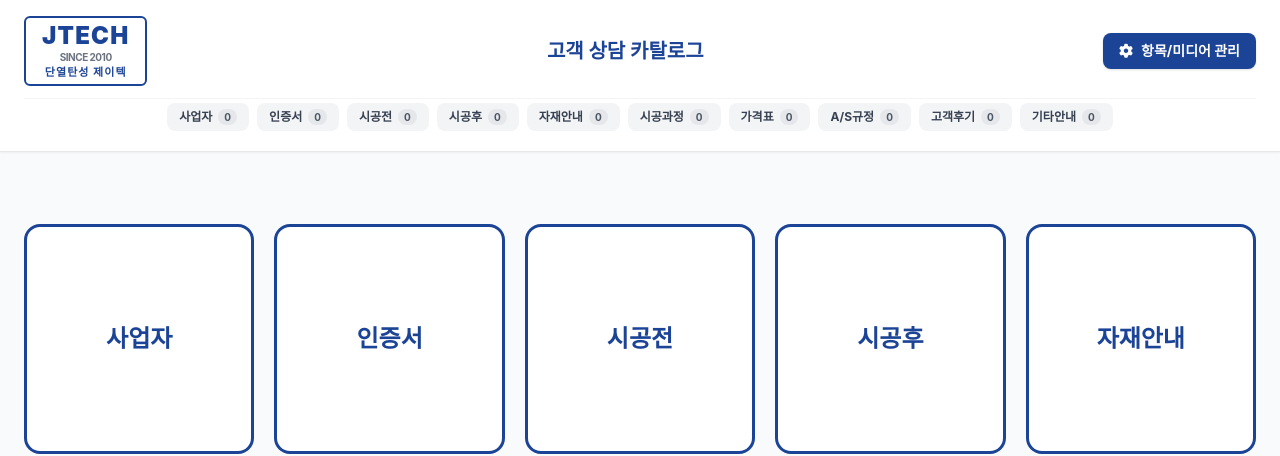
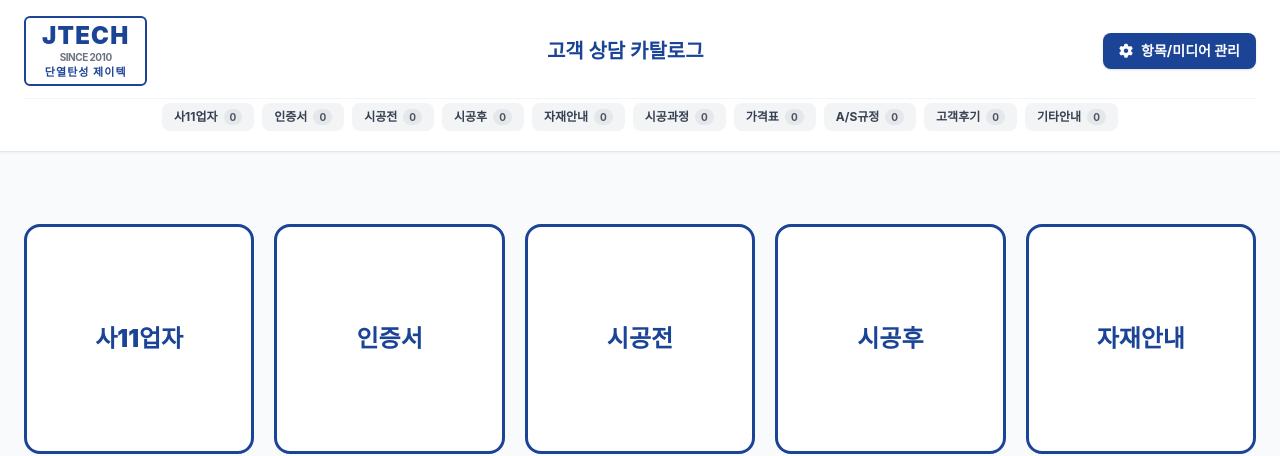
Before and after one commit to enjoyableDS/jtech-consulting, a plain HTML site: page index.html in a window 1280 px wide. Shown: the top 456 px of the page. Drawn offline with nearby package versions, Linux system fonts and the light colour scheme; a web font is replaced by a local one.

Commit message:
Update index.html

```diff
--- a/index.html
+++ b/index.html
@@ -272,7 +272,7 @@
     }
 
     const DEFAULT_CATEGORIES = [
-      "사업자", "인증서", "시공전", "시공후", "자재안내",
+      "사11업자", "인증서", "시공전", "시공후", "자재안내",
       "시공과정", "가격표", "A/S규정", "고객후기", "기타안내"
     ];
 
```
